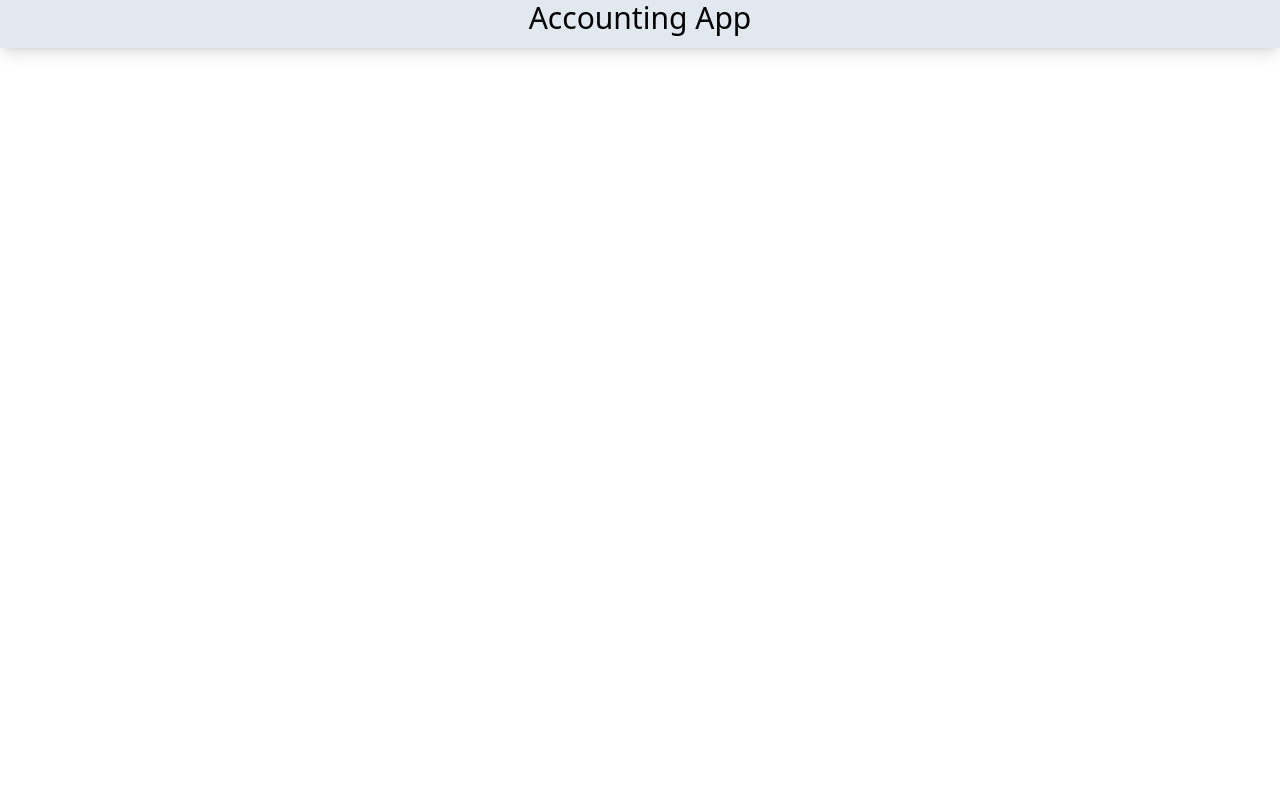
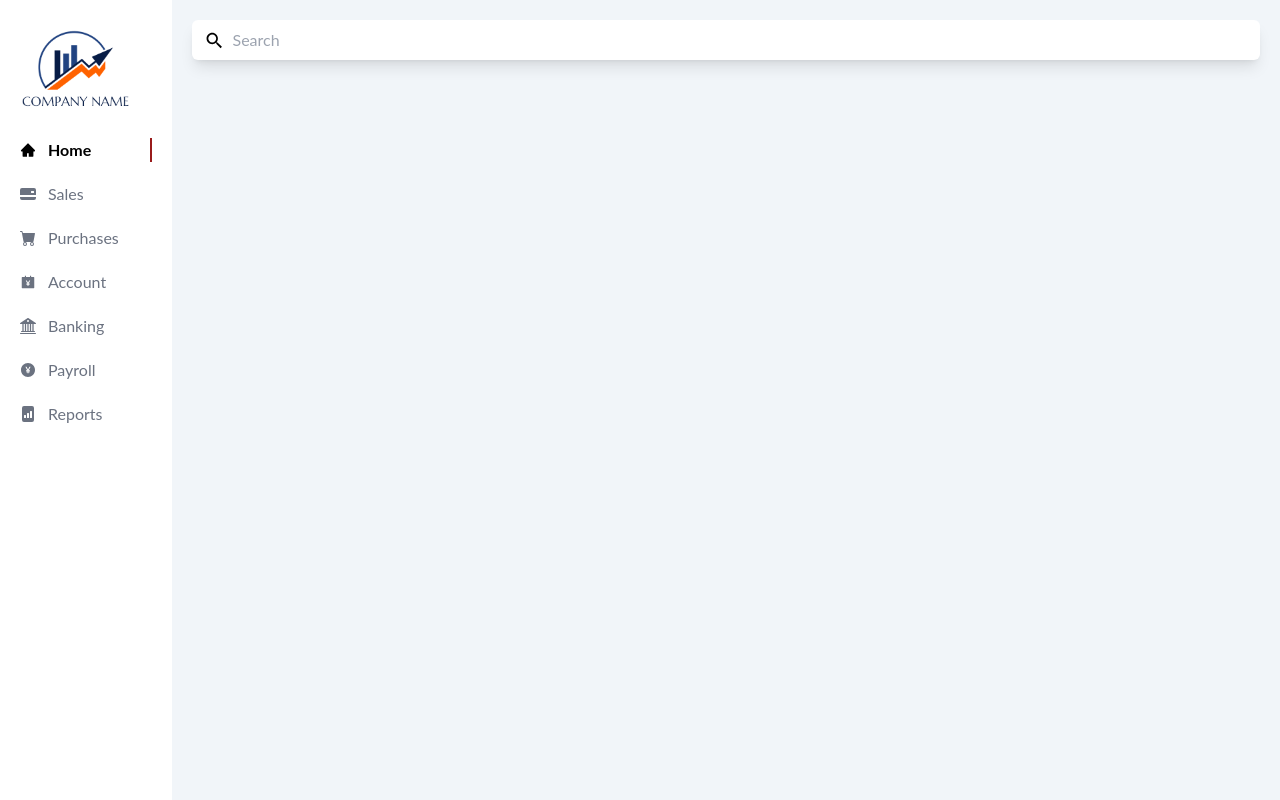
Before and after one commit to mwasikz/accounting-app, a React (Create React App) app: page / in a window 1280 px wide. Built offline with nearby package versions, Linux system fonts and the light colour scheme.

Commit message:
sidebar and navbar

```diff
--- a/package.json
+++ b/package.json
@@ -8,7 +8,9 @@
     "@testing-library/user-event": "^13.5.0",
     "react": "^18.0.0",
     "react-dom": "^18.0.0",
-    "react-scripts": "5.0.0",
+    "react-icons": "^4.3.1",
+    "react-router-dom": "^6.3.0",
+    "react-scripts": "^5.0.0",
     "web-vitals": "^2.1.4"
   },
   "scripts": {
--- a/src/App.js
+++ b/src/App.js
@@ -1,12 +1,14 @@
+import { Routes, Route, BrowserRouter } from 'react-router-dom';
 import './App.css';
+import Home from './container/Home';
 
 function App() {
   return (
-
-
-    <div className="App text-3xl font-light shadow-lg pb-3 bg-slate-200">
-      Accounting App
-    </div>
+    <BrowserRouter>
+      <Routes>
+        <Route path='/' element={<Home />} />
+      </Routes>
+    </BrowserRouter>
 
   );
 }
--- /dev/null
+++ b/src/components/Navbar.jsx
@@ -0,0 +1,25 @@
+import React from "react";
+import { Link, Navigate, useNavigate } from "react-router-dom";
+import { IoMdSearch } from 'react-icons/io';
+
+const Navbar = ({ searchTerm, setSearchTerm }) => {
+    const navigate = useNavigate();
+
+    return (
+        <div className="flex gap-2 md:gap-5 w-full mt-5 pb-7 bg-slate-100">
+            <div className="flex justify-start items-center w-full px-2 rounded-md bg-white border-none outline-none focus-within:shadow-lg shadow-lg">
+                <IoMdSearch fontSize={21} className="ml-1" />
+                <input
+                    type="text"
+                    onChange={(e) => setSearchTerm(e.target.value)}
+                    placeholder="Search"
+                    value={searchTerm}
+                    onFocus={() => Navigate('/search')}
+                    className="p-2 w-full bg-white outline-none"
+                />
+            </div>
+        </div>
+    )
+}
+
+export default Navbar;
--- /dev/null
+++ b/src/components/Search.jsx
@@ -0,0 +1,12 @@
+import React from "react";
+
+const Search = () => {
+
+    return (
+        <div>
+            Search
+        </div>
+    )
+}
+
+export default Search;
--- /dev/null
+++ b/src/components/Sidebar.jsx
@@ -0,0 +1,99 @@
+import React from "react";
+import { NavLink, Link } from "react-router-dom";
+import { AiFillHome, AiFillAccountBook, AiFillPayCircle } from 'react-icons/ai';
+import { BsCreditCard2BackFill, BsFillCartFill, BsBank2, BsFileBarGraphFill } from 'react-icons/bs';
+
+
+import logo from '../assets/logo.png';
+
+const isNotActiveStyle = 'flex items-center px-5 gap-3 text-gray-500 hover:text-black transition-all duration-200 ease-in-out capitalize';
+const isActiveStyle = 'flex items-center px-5 gap-3 font-bold border-r-2 border-red-800 transition-all duration-200 ease-in-out capitalize';
+
+
+const Sidebar = ({ closeToggle }) => {
+    const handleCloseSidebar = () => {
+        if(closeToggle) closeToggle(false);
+    }
+
+    return (
+        <div className="flex flex-col justify-between bg-white h-full overflow-y-scroll min-w-210 hide-scrollbar pr-5">
+            <div className="flex flex-col">
+                <Link
+                    to='/'
+                    className="flex px-5 gap-2 my-6 pt-1 w-190 items-center"
+                    onClick={handleCloseSidebar}
+                >
+                <img src={logo} alt={logo} className="w-28" />
+                </Link>
+                <div className="flex flex-col gap-5">
+                    <NavLink
+                        to='/'
+                        className={({isActive}) => isActive ? isActiveStyle : isNotActiveStyle }
+                        onClick={handleCloseSidebar}
+                    >
+                    <AiFillHome />
+                        Home
+                    </NavLink>
+
+                    <NavLink
+                        to='/sales'
+                        className={({isActive}) => isActive ? isActiveStyle : isNotActiveStyle }
+                        onClick={handleCloseSidebar}
+                    >
+                        <BsCreditCard2BackFill/>
+                        Sales
+                    </NavLink>
+
+                     <NavLink
+                        to='/purchase'
+                        className={({isActive}) => isActive ? isActiveStyle : isNotActiveStyle }
+                        onClick={handleCloseSidebar}
+                    >
+                        <BsFillCartFill/>
+                        Purchases
+                    </NavLink>
+
+                    <NavLink
+                        to='/account'
+                        className={({isActive}) => isActive ? isActiveStyle : isNotActiveStyle }
+                        onClick={handleCloseSidebar}
+                    >
+                        <AiFillAccountBook/>
+                        Account
+                    </NavLink>
+
+                    <NavLink
+                        to='/banking'
+                        className={({isActive}) => isActive ? isActiveStyle : isNotActiveStyle }
+                        onClick={handleCloseSidebar}
+                    >
+                        <BsBank2/>
+                        Banking
+                    </NavLink>
+
+                     <NavLink
+                        to='/payroll'
+                        className={({isActive}) => isActive ? isActiveStyle : isNotActiveStyle }
+                        onClick={handleCloseSidebar}
+                    >
+                        <AiFillPayCircle/>
+                        Payroll
+                    </NavLink>
+
+                    <NavLink
+                        to='/reports'
+                        className={({isActive}) => isActive ? isActiveStyle : isNotActiveStyle }
+                        onClick={handleCloseSidebar}
+                    >
+                        <BsFileBarGraphFill/>
+                        Reports
+                    </NavLink>
+
+
+                </div>
+            </div>
+        </div>
+    )
+}
+
+export default Sidebar;
--- /dev/null
+++ b/src/components/index.js
@@ -0,0 +1,3 @@
+export { default as Sidebar } from './Sidebar';
+export { default as Navbar } from './Navbar';
+export { default as Search } from './Search';
--- /dev/null
+++ b/src/container/Dashboard.jsx
@@ -0,0 +1,23 @@
+import React, { useState } from "react";
+import { Routes, Route } from 'react-router-dom';
+import { Navbar, Search } from "../components";
+
+const Dashboard = () => {
+    const [ searchTerm, setSearchTerm] = useState('')
+
+    return (
+        <div className="px-2 md:px-5">
+            <div className="bg-gray-50">
+                <Navbar searchTerm={searchTerm} setSearchTerm={setSearchTerm} />
+            </div>
+            <div className="h-full">
+            <Routes>
+                <Route path='/search' element={<Search searchTerm={searchTerm} setSearchTerm={setSearchTerm} />} />
+            </Routes>
+            </div>
+
+        </div>
+    )
+}
+
+export default Dashboard;
--- /dev/null
+++ b/src/container/Home.jsx
@@ -0,0 +1,50 @@
+import React, { useState } from "react";
+import { AiFillCloseCircle } from 'react-icons/ai';
+import { HiMenu } from 'react-icons/hi';
+import { Link, Route, Routes } from 'react-router-dom';
+import Sidebar from '../components/Sidebar';
+import Dashboard from './Dashboard';
+import logo from '../assets/logo.png';
+
+const Home = ()  => {
+    const [toggleSidebar, setToggleSidebar] = useState(false);
+
+
+
+    return (
+
+        <div className="flex bg-slate-100 md:flex-row flex-col h-screen trasition-height duration-75 ease-out">
+            <div className="hidden md:flex h-screen flex-initial">
+                <Sidebar />
+            </div>
+            <div className="flex md:hidden flex-row">
+                <div className="p-2 w-full flex flex-row justify-between items-center shadow-md">
+                    <HiMenu fontSize={40} className="cursor-pointer" onClick={() => setToggleSidebar(true)} />
+                        <Link to ="/" >
+                            <img src={logo} alt={logo} className="w-28"/>
+                        </Link>
+                </div>
+
+                {toggleSidebar && (
+                    <div className="fixed w-4/5 bg-white h-screen overflow-y-auto shadow-lg z-10 animate-slide-in">
+                        <div className="absolute w-full flex justify-end items-center p-2">
+                            <AiFillCloseCircle fontSize={30} className="cursor-pointer" onClick={() => setToggleSidebar(false)} />
+                        </div>
+                        <Sidebar closeToggle={setToggleSidebar} />
+                    </div>
+                )}
+
+            </div>
+
+            <div className="pb-2 flex-1 h-screen overflow-y-scroll">
+                <Routes>
+                    <Route path='/*' element={<Dashboard />}/>
+                </Routes>
+            </div>
+
+        </div>
+    )
+
+}
+
+export default Home;
--- a/src/index.css
+++ b/src/index.css
@@ -1,3 +1,11 @@
 @tailwind base;
 @tailwind components;
 @tailwind utilities;
+
+body {
+  font-family: 'Lato', sans-serif;
+}
+
+.hide-scrollbar::-webkit-scrollbar {
+  display: none;
+}
--- a/src/index.js
+++ b/src/index.js
@@ -1,3 +1,4 @@
+
 import React from 'react';
 import ReactDOM from 'react-dom';
 import './index.css';
```
Also changed, not shown: src/assets/logo.png (added), 1 other file (tests, documents, lock files or other folders).
